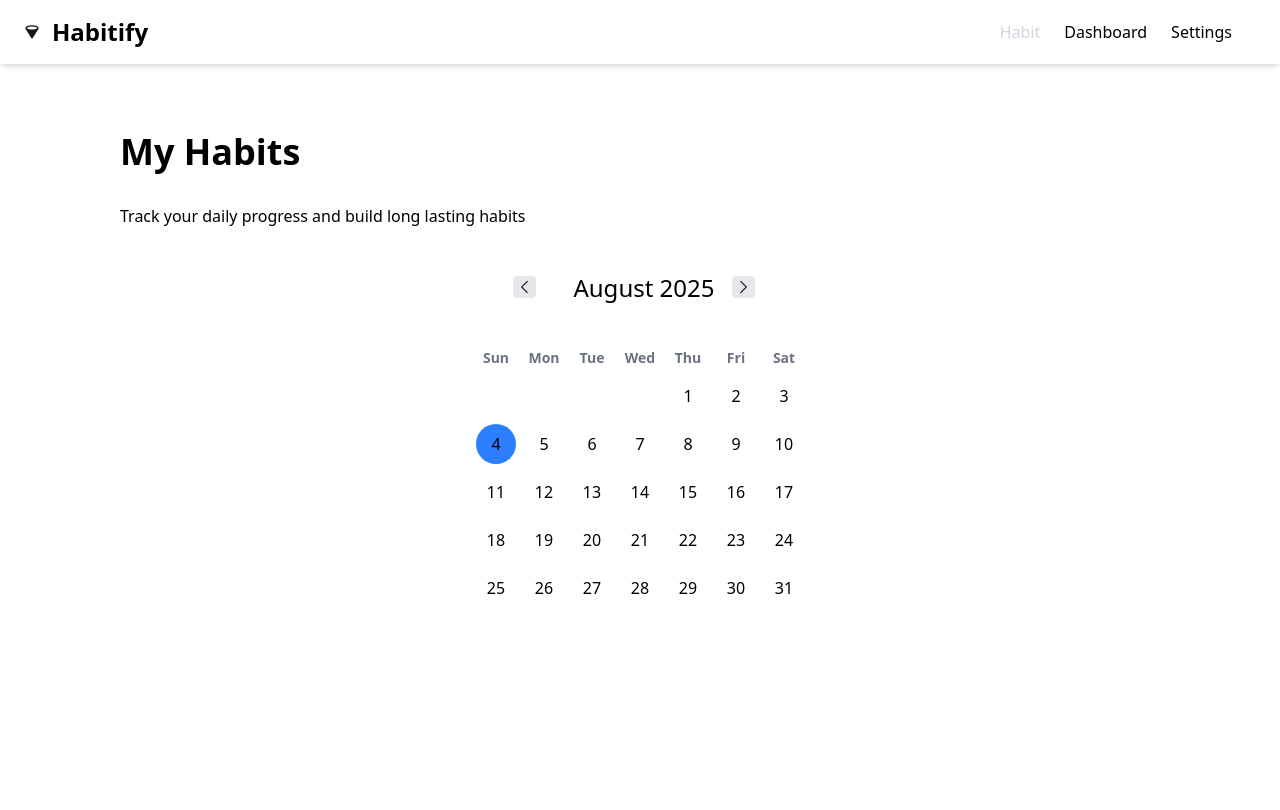
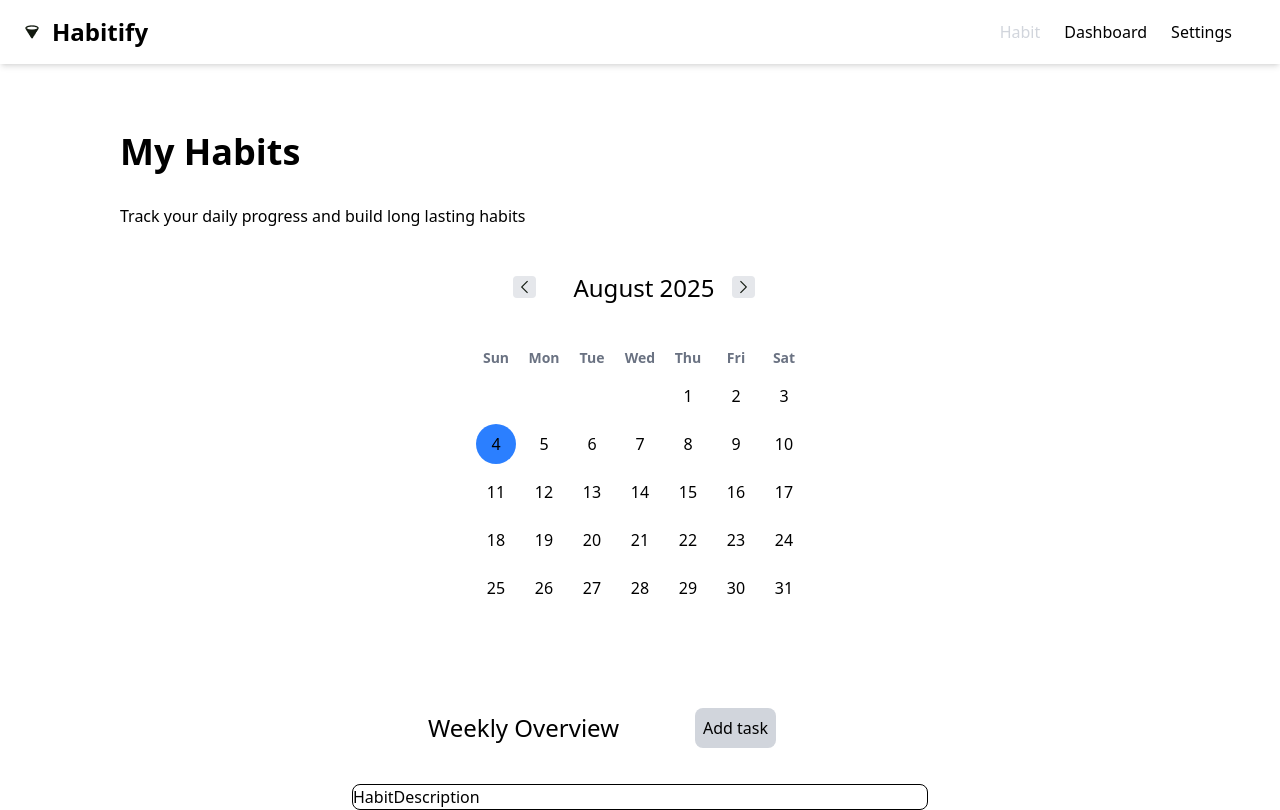
Before and after one commit to Neon-099/Habitify, a React (Vite) app: page / in a window 1280 px wide. Built offline with nearby package versions, Linux system fonts and the light colour scheme.

Commit message:
ft: added weekly over view forms only, npm package i

```diff
--- a/package.json
+++ b/package.json
@@ -11,6 +11,7 @@
   },
   "dependencies": {
     "@tailwindcss/vite": "^4.1.11",
+    "date-fns": "^4.1.0",
     "react": "^19.1.0",
     "react-dom": "^19.1.0",
     "react-router-dom": "^7.7.1",
--- /dev/null
+++ b/src/components/WeeklyOverview.jsx
@@ -0,0 +1,80 @@
+import { useState } from "react";
+import {format, addDays, startOfWeek} from 'date-fns';
+
+
+const WeeklyOverview = () => {
+    const [showForm, setShowForm] = useState(false);
+    const [title, setTitle] = useState("");
+    const [description, setDescription] = useState("");
+
+    //GET CURRENT WEEKS
+    const weekStart = startOfWeek(new Date(), {weekStartsOn: 1});
+    const days = Array.from({length: 7}, (_, i) => {
+        const date = addDays(weekStart, i)
+        return {
+            label: format(date, 'EEE', 'MMM d'),
+            date: format(date, 'yyyy-MM-dd'),
+        };
+    });
+
+
+    return (
+        <div className="flex justify-center items-center flex-col ">
+            <div className="flex flex-row pb-9   items-center justify-between">
+                <h1 className="text-2xl text-start">Weekly Overview</h1>
+                <button
+                    className="mx-19 p-2 rounded-lg hover:bg-gray-400 bg-gray-300"
+                    onClick={() => setShowForm(!showForm)}
+                >
+                    Add task
+                </button>
+            </div>
+
+            <div className=" rounded-lg border w-full mx-auto max-w-xl">
+                <span>Habit</span>
+                <span>Description</span>
+            </div>
+
+            {showForm && (
+                <form className="border ">
+                    <div className="flex flex-col border">
+                        <label>Title</label>
+                        <input
+                        type="text"
+                        placeholder="title"
+                        value={title}
+                        onChange={(e)=> setTitle(e.target.value)}
+                    />
+                    </div>
+
+                    <div>
+                        <label>Description</label>
+                       <textarea
+                        type="text"
+                        value={description}
+                        onChange={(e) => setDescription(e.target.value)}
+                    />
+                    </div>
+
+                    <div>
+                        <label className="-block font-semibold mb-2">
+                            <div>
+                                {days.map((day, i) => (
+                                    <div key={i} className="flex items-center space-x-1">
+                                        <input type="checkbox" />
+                                    </div>
+                                ))}
+                            </div>
+                        </label>
+                    </div>
+
+                    <button type="submit" className="bg-gray-300 text-black px-4 py-2">
+                        Submit
+                    </button>
+                </form>
+            )}
+        </div>
+    )
+}
+
+export default WeeklyOverview;
--- a/src/pages/Home.jsx
+++ b/src/pages/Home.jsx
@@ -1,4 +1,5 @@
 import Calendar from "../components/Calendar";
+import WeeklyOverview from "../components/WeeklyOverview";
 
 const Home = () => {
     return (
@@ -9,8 +10,12 @@ const Home = () => {
                 <p>Track your daily progress and build long lasting habits</p>
             </div>
 
+            <div className="pb-20">
+                <Calendar />
+            </div>
+
             <div>
-                <Calendar />
+                <WeeklyOverview />
             </div>
         </header>
         </>
```
Also changed, not shown: 1 other file (tests, documents, lock files or other folders).
